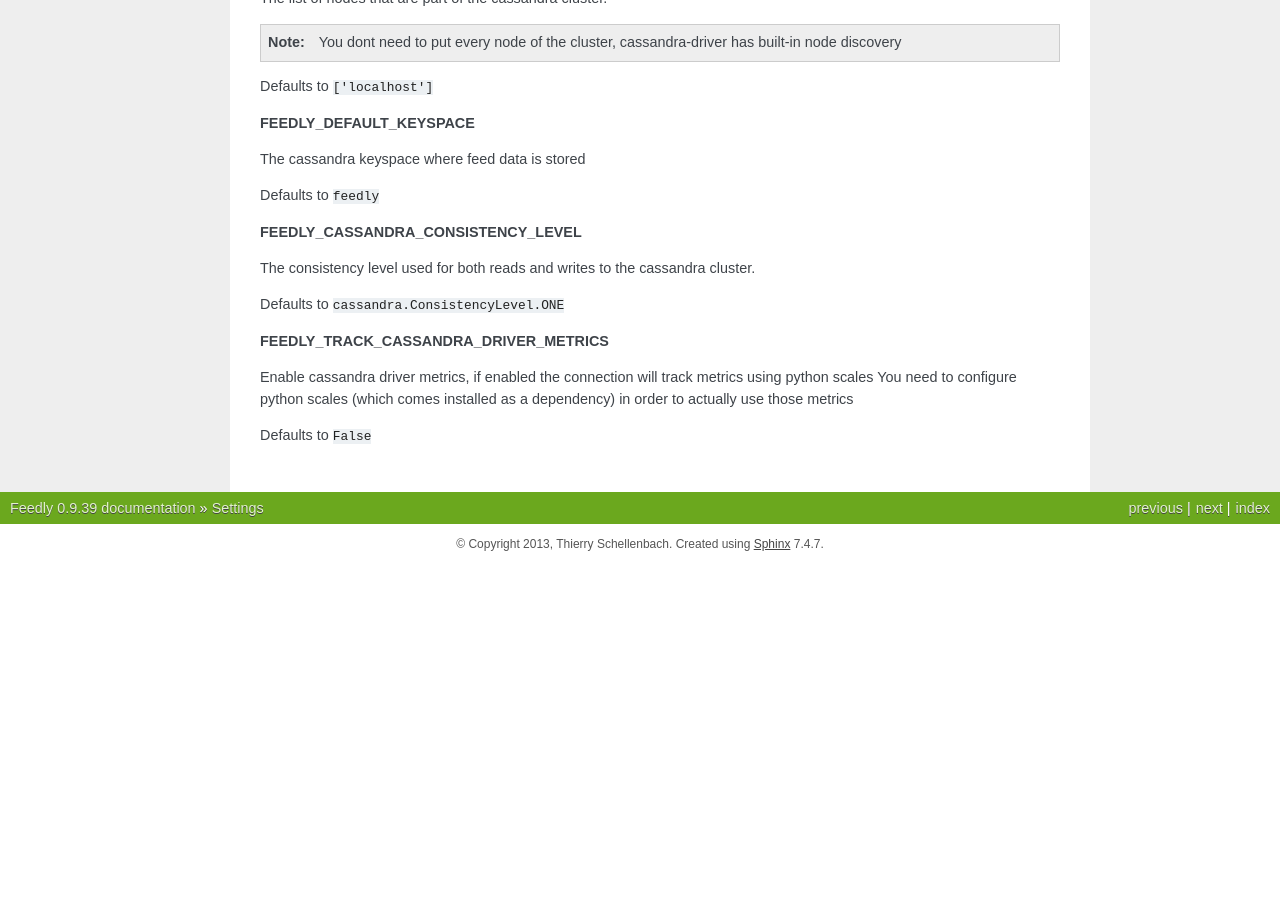
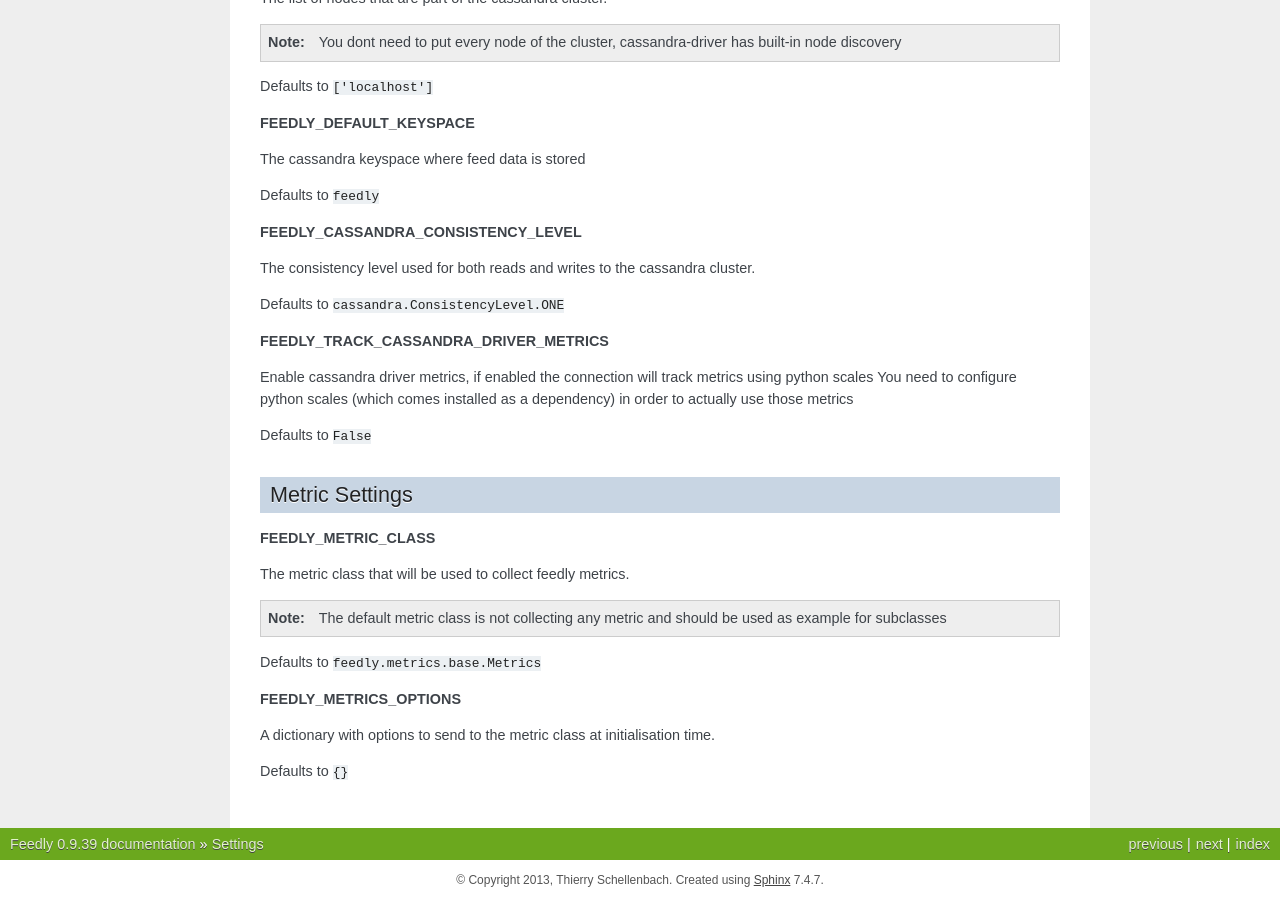
Before and after one commit to tschellenbach/Stream-Framework, a Sphinx documentation site: the page built from docs/settings.rst, in a window 1280 px wide and 900 px high, scrolled down 626 px. Built offline with Sphinx 7.4.7, drawn with Linux system fonts in a browser that asks for light colours; the version number is read from the project's files by our own code; before the commit the page ends 1190 px from its top, so only the background shows below that.

Commit message:
add metrics docs, use sane defaults

```diff
--- a/docs/index.rst
+++ b/docs/index.rst
@@ -19,6 +19,7 @@ Examples of what you can build are systems like the Facebook newsfeed, your Twit
     background_tasks
     settings
     notification_systems
+    metrics
     testing
     contributing
 
--- a/docs/settings.rst
+++ b/docs/settings.rst
@@ -52,3 +52,21 @@ Enable cassandra driver metrics, if enabled the connection will track metrics us
 You need to configure python scales (which comes installed as a dependency) in order to actually use those metrics
 
 Defaults to ``False``
+
+
+Metric Settings
+***************
+
+**FEEDLY_METRIC_CLASS**
+
+The metric class that will be used to collect feedly metrics.
+
+.. note:: The default metric class is not collecting any metric and should be used as example for subclasses
+
+Defaults to ``feedly.metrics.base.Metrics``
+
+**FEEDLY_METRICS_OPTIONS**
+
+A dictionary with options to send to the metric class at initialisation time.
+
+Defaults to ``{}``
--- a/setup.py
+++ b/setup.py
@@ -19,8 +19,7 @@ tests_require = [
 install_requires = [
     'redis>=2.8.0',
     'celery',
-    'cassandra-driver',
-    'python-statsd'
+    'cassandra-driver'
 ]
 
 
```
Also changed, not shown: docs/metrics.rst (added, +38 -0 lines), 1 other file.
